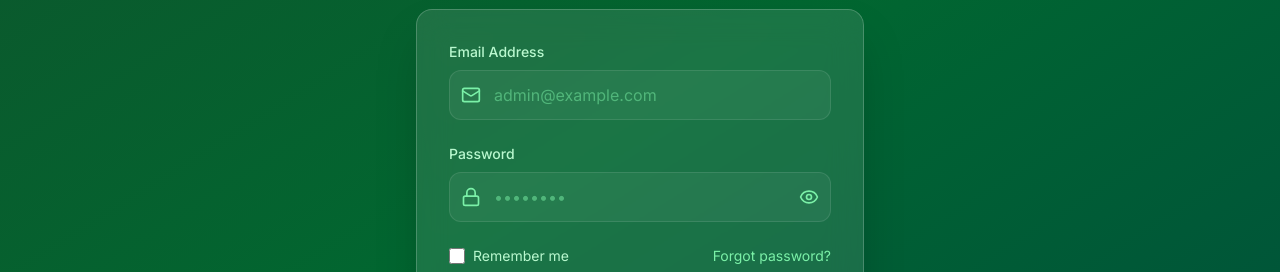
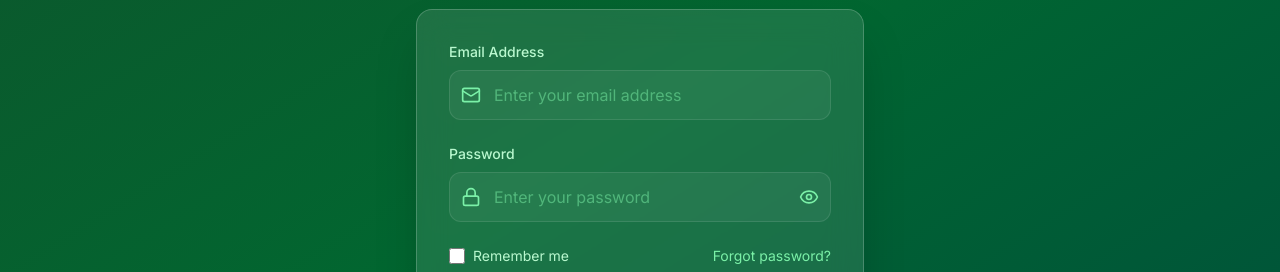
Before and after one commit to Glitxhed-Frenzy/Final_yearProject, a React (Vite) app in the folder carbon-frontend/: page /admin/login in a window 1280 px wide. Shown: the part 278-550 px from the top of the page. Built offline with nearby package versions, Linux system fonts and the light colour scheme.

Commit message:
Modified placeholders of login page

```diff
--- a/carbon-frontend/src/frontend/admin/AdminLogin.jsx
+++ b/carbon-frontend/src/frontend/admin/AdminLogin.jsx
@@ -1,5 +1,5 @@
 // src/frontend/admin/AdminLogin.jsx
-import { useState } from "react";
+import { useState, useEffect } from "react";
 import { useNavigate } from "react-router-dom";
 import { Lock, User, Shield, Eye, EyeOff, Leaf, Mail } from "lucide-react";
 import { authAPI } from '../../services/api';
@@ -56,7 +56,7 @@ export default function AdminLogin() {
   };
 
   // Load remembered email
-  useState(() => {
+  useEffect(() => {
     const rememberedEmail = localStorage.getItem("rememberedAdmin");
     if (rememberedEmail) {
       setCredentials(prev => ({ ...prev, email: rememberedEmail }));
@@ -88,7 +88,7 @@ export default function AdminLogin() {
               </div>
             )}
 
-            {/* Email Field - Changed from Username */}
+            {/* Email Field */}
             <div>
               <label className="block text-sm font-medium text-green-200 mb-2">
                 Email Address
@@ -103,7 +103,7 @@ export default function AdminLogin() {
                   value={credentials.email}
                   onChange={(e) => setCredentials({...credentials, email: e.target.value})}
                   className="w-full pl-11 pr-4 py-3 bg-white/5 border border-white/10 rounded-xl text-white placeholder-green-300/50 focus:outline-none focus:ring-2 focus:ring-green-500 focus:border-transparent transition-all"
-                  placeholder="admin@example.com"
+                  placeholder="Enter your email address"
                   disabled={isLoading}
                 />
               </div>
@@ -124,7 +124,7 @@ export default function AdminLogin() {
                   value={credentials.password}
                   onChange={(e) => setCredentials({...credentials, password: e.target.value})}
                   className="w-full pl-11 pr-12 py-3 bg-white/5 border border-white/10 rounded-xl text-white placeholder-green-300/50 focus:outline-none focus:ring-2 focus:ring-green-500 focus:border-transparent transition-all"
-                  placeholder="••••••••"
+                  placeholder="Enter your password"
                   disabled={isLoading}
                 />
                 <button
```
